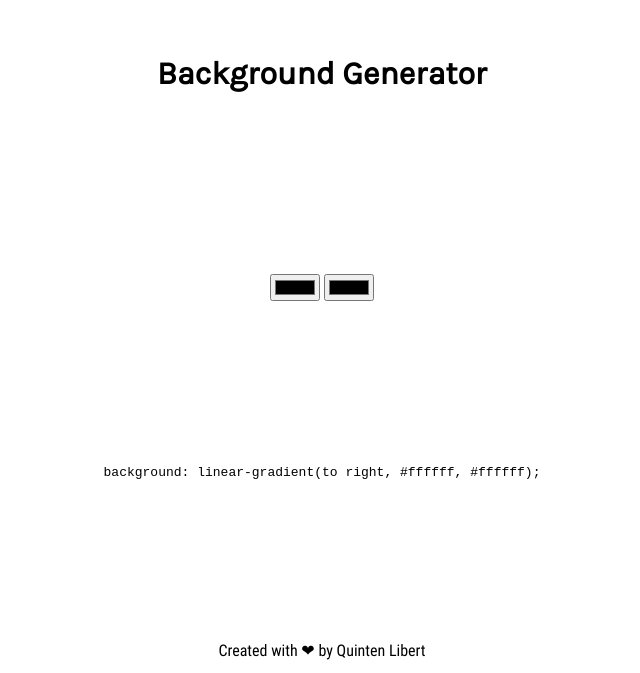
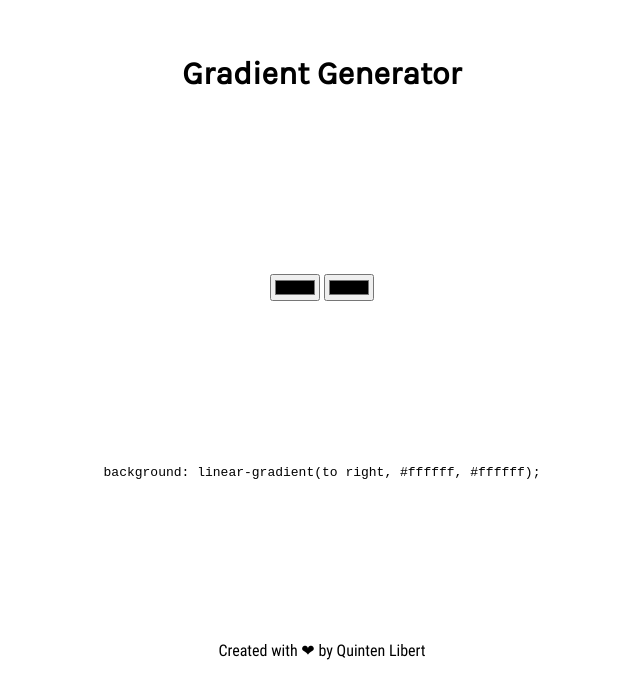
Before and after one commit to libertquinten/gradient-generator, a website: page index.html in a window 1280 px wide. Shown: the part 127-800 px from the top of the page, without its empty margins (318-958 px from the left). Drawn offline with Linux system fonts and the light colour scheme.

Commit message:
Changing app name

```diff
--- a/index.html
+++ b/index.html
@@ -6,13 +6,13 @@
     <meta name="viewport" content="width=device-width, initial-scale=1.0">
     <meta http-equiv="X-UA-Compatible" content="ie=edge">
     <link rel="stylesheet" href="./style.css">
-    <title>Background Generator</title>
+    <title>Gradient Generator</title>
 </head>
 
 <body class="background">
     <div class="contentContainer">
 
-        <h1 class="titleText flexItem">Background Generator</h1>
+        <h1 class="titleText flexItem">Gradient Generator</h1>
 
 
         <div class="colorInputContainer flexItem">
--- a/package.json
+++ b/package.json
@@ -1,5 +1,5 @@
 {
-  "name": "background-generator",
+  "name": "gradient-generator",
   "version": "1.0.0",
   "description": "",
   "main": "script.js",
```
